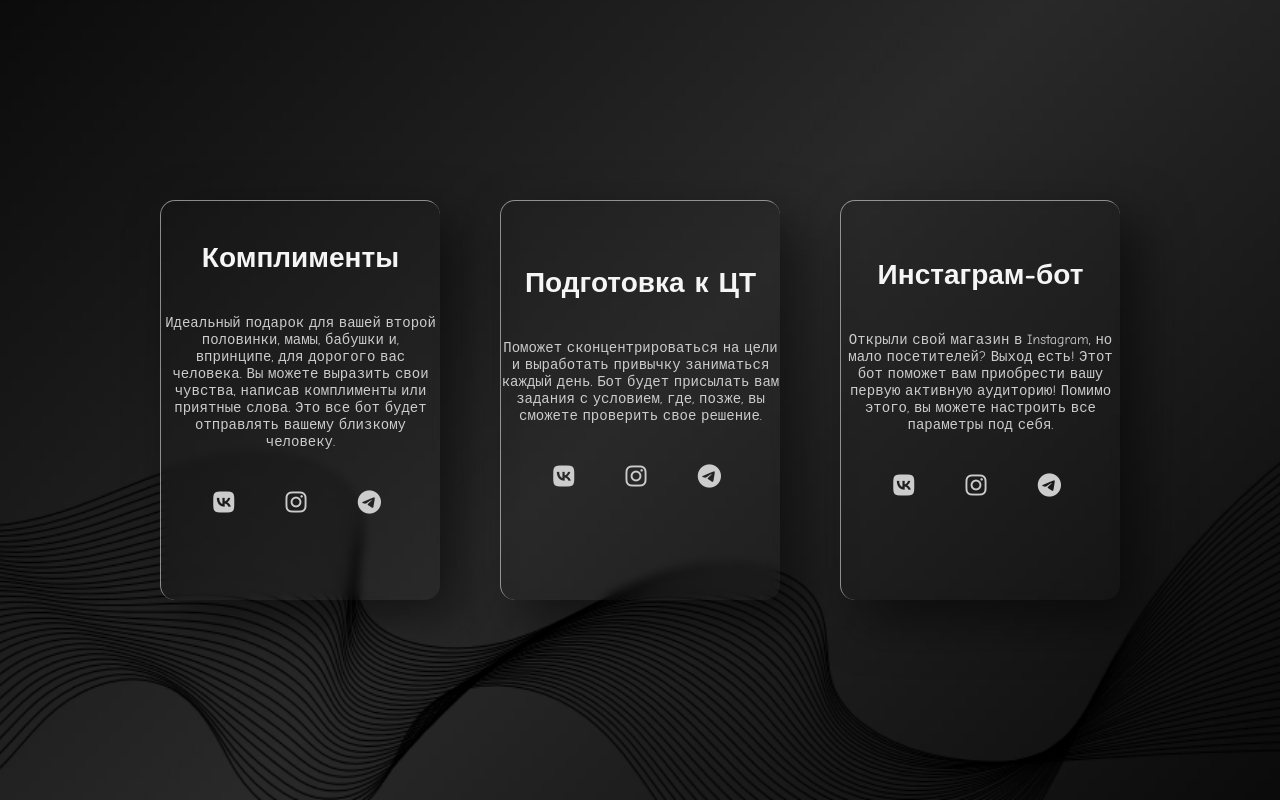
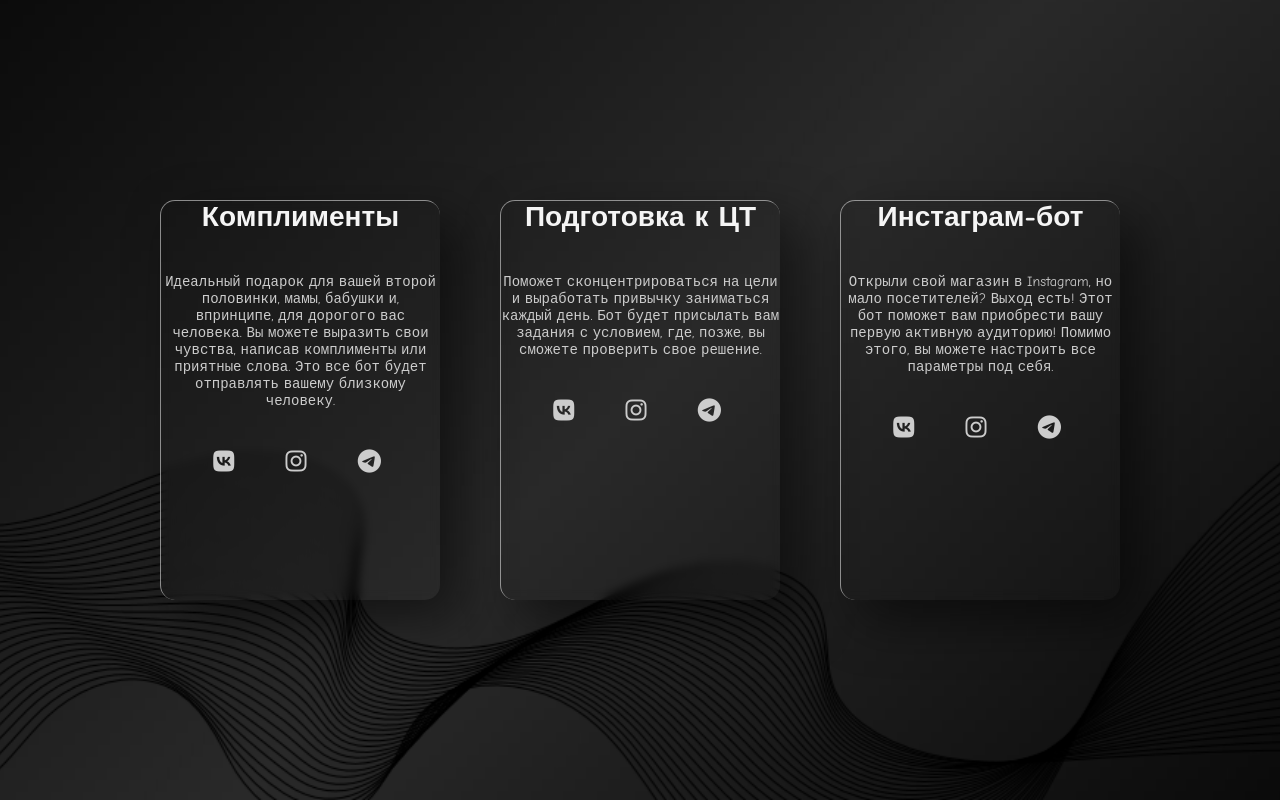
Before and after one commit to snrteftelya/myownwebpage, a plain HTML site: page index.html in a window 1280 px wide. Drawn offline with nearby package versions, Linux system fonts and the light colour scheme.

Commit message:
Add files via upload

```diff
--- a/index.html
+++ b/index.html
@@ -3,7 +3,7 @@
 
 <head>
   <meta charset="UTF-8">
-  <title>Ботики</title>
+  <title>Bots</title>
   <link rel="stylesheet" href="style.css">
 </head>
 
--- a/style.css
+++ b/style.css
@@ -30,7 +30,7 @@ body{
   box-shadow: 20px 20px 50px rgba(0,0,0,0.5);
   border-radius:15px;
   margin:30px;
-  display: flex;
+  display: block;
   justify-content: center;
   align-items: center;
   border-top:1px solid rgba(255,255,255,0.5);
```
